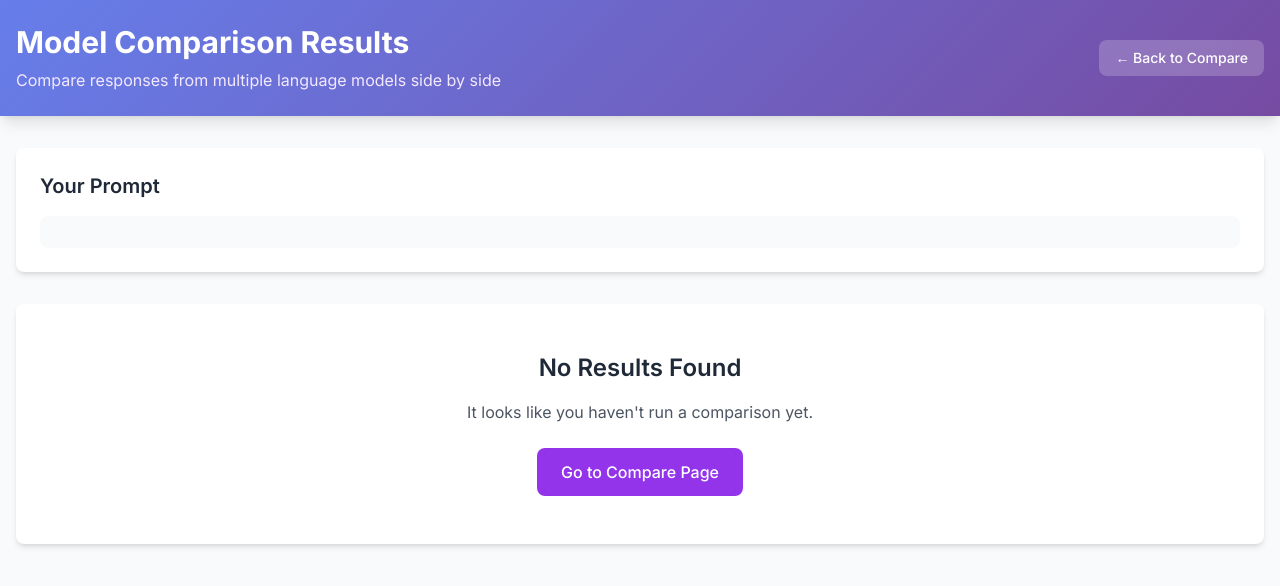
After one commit to Rikul/llmcompare, a Flask app: page /results in a window 1280 px wide. The commit adds this page. Shown: the top 586 px of the page. Run offline with Flask 3, Linux system fonts and the light colour scheme; some libraries are stand-ins or nearby versions.

Commit message:
Move model responses to separate results page
- Created new /results route and results.html template for displaying model comparison results
- Modified compare models functionality to redirect to results page after API call
- Results are stored in localStorage and displayed on dedicated results page
- Removed results section from main index page to keep it focused on input/comparison
- Added "Back to Compare" button on results page for easy navigation

```diff
--- a/app.py
+++ b/app.py
@@ -229,6 +229,12 @@ def index():
     return render_template('index.html', models=AVAILABLE_MODELS, api_keys_status=api_keys_status)
 
 
+@app.route('/results')
+def results():
+    """Render the results page"""
+    return render_template('results.html')
+
+
 @app.route('/api/models', methods=['GET'])
 def get_models():
     """Get available models"""
--- /dev/null
+++ b/templates/results.html
@@ -0,0 +1,223 @@
+<!DOCTYPE html>
+<html lang="en">
+<head>
+    <meta charset="UTF-8">
+    <meta name="viewport" content="width=device-width, initial-scale=1.0">
+    <title>Model Comparison Results - LLM Model Comparison Tool</title>
+    <script src="https://cdn.tailwindcss.com"></script>
+    <link rel="preconnect" href="https://fonts.googleapis.com">
+    <link rel="preconnect" href="https://fonts.gstatic.com" crossorigin>
+    <link href="https://fonts.googleapis.com/css2?family=Inter:wght@400;500;600;700&display=swap" rel="stylesheet">
+    <link rel="stylesheet" href="{{ url_for('static', filename='css/custom.css') }}">
+    <style>
+        body {
+            font-family: 'Inter', sans-serif;
+        }
+        .gradient-bg {
+            background: linear-gradient(135deg, #667eea 0%, #764ba2 100%);
+        }
+        .tab-active {
+            border-bottom: 3px solid #667eea;
+        }
+        .response-container {
+            max-height: 500px;
+            overflow-y: auto;
+        }
+    </style>
+</head>
+<body class="bg-gray-50">
+    <!-- Header -->
+    <header class="gradient-bg text-white shadow-lg">
+        <div class="container mx-auto px-4 py-6">
+            <div class="flex justify-between items-center">
+                <div>
+                    <h1 class="text-3xl font-bold">Model Comparison Results</h1>
+                    <p class="mt-2 text-purple-100">Compare responses from multiple language models side by side</p>
+                </div>
+                <a href="/" class="bg-white bg-opacity-20 hover:bg-opacity-30 rounded-lg px-4 py-2 transition-colors duration-200">
+                    <p class="text-sm font-medium">← Back to Compare</p>
+                </a>
+            </div>
+        </div>
+    </header>
+
+    <!-- Main Content -->
+    <main class="container mx-auto px-4 py-8">
+        <!-- Prompt Display -->
+        <div class="bg-white rounded-lg shadow-md p-6 mb-8">
+            <h2 class="text-xl font-semibold mb-4 text-gray-800">Your Prompt</h2>
+            <div class="bg-gray-50 p-4 rounded-lg">
+                <pre class="whitespace-pre-wrap text-gray-700" id="promptDisplay"></pre>
+            </div>
+        </div>
+
+        <!-- Results Section -->
+        <div id="resultsSection">
+            <div class="bg-white rounded-lg shadow-md p-6">
+                <h2 class="text-xl font-semibold mb-4 text-gray-800">Model Responses</h2>
+
+                <!-- Tabs -->
+                <div class="border-b border-gray-200 mb-6">
+                    <nav class="-mb-px flex space-x-8" id="tabsContainer">
+                        <!-- Tabs will be dynamically generated -->
+                    </nav>
+                </div>
+
+                <!-- Tab Content -->
+                <div id="tabContent">
+                    <!-- Tab content will be dynamically generated -->
+                </div>
+            </div>
+        </div>
+
+        <!-- No Results Message -->
+        <div id="noResults" class="hidden">
+            <div class="bg-white rounded-lg shadow-md p-12 text-center">
+                <h2 class="text-2xl font-semibold mb-4 text-gray-800">No Results Found</h2>
+                <p class="text-gray-600 mb-6">It looks like you haven't run a comparison yet.</p>
+                <a href="/" class="bg-purple-600 text-white px-6 py-3 rounded-lg hover:bg-purple-700 transition-colors duration-200 font-medium inline-block">
+                    Go to Compare Page
+                </a>
+            </div>
+        </div>
+    </main>
+
+    <script>
+        let currentTab = null;
+        let modelResponses = {};
+
+        // Load results from localStorage on page load
+        window.addEventListener('DOMContentLoaded', function() {
+            const storedPrompt = localStorage.getItem('comparisonPrompt');
+            const storedResults = localStorage.getItem('comparisonResults');
+
+            if (storedPrompt && storedResults) {
+                try {
+                    const prompt = storedPrompt;
+                    const results = JSON.parse(storedResults);
+
+                    // Display prompt
+                    document.getElementById('promptDisplay').textContent = prompt;
+
+                    // Display results
+                    modelResponses = results;
+                    displayResults(results);
+                } catch (error) {
+                    console.error('Error loading results:', error);
+                    showNoResults();
+                }
+            } else {
+                showNoResults();
+            }
+        });
+
+        function displayResults(responses) {
+            const resultsSection = document.getElementById('resultsSection');
+            const tabsContainer = document.getElementById('tabsContainer');
+            const tabContent = document.getElementById('tabContent');
+
+            // Clear previous results
+            tabsContainer.innerHTML = '';
+            tabContent.innerHTML = '';
+
+            // Create tabs and content for each model
+            let firstTab = true;
+            for (const [modelId, response] of Object.entries(responses)) {
+                // Create tab
+                const tab = document.createElement('a');
+                tab.href = '#';
+                tab.className = `py-2 px-1 border-b-2 font-medium text-sm ${firstTab ? 'border-purple-600 text-purple-600 tab-active' : 'border-transparent text-gray-500 hover:text-gray-700 hover:border-gray-300'}`;
+                tab.textContent = response.model_name;
+                tab.onclick = (e) => {
+                    e.preventDefault();
+                    showTab(modelId);
+                };
+                tabsContainer.appendChild(tab);
+
+                // Create content
+                const content = document.createElement('div');
+                content.id = `tab-${modelId}`;
+                content.className = `tab-pane ${firstTab ? '' : 'hidden'}`;
+                content.innerHTML = `
+                    <div class="space-y-4">
+                        <div class="flex justify-between items-center">
+                            <h3 class="text-lg font-semibold">${response.model_name}</h3>
+                            <span class="text-sm text-gray-500">${response.provider}</span>
+                        </div>
+                        <div class="relative">
+                            <div class="response-container bg-gray-50 p-4 rounded-lg">
+                                <pre class="whitespace-pre-wrap text-gray-700" id="response-${modelId}">${response.response}</pre>
+                            </div>
+                            <button class="copy-button" onclick="copyToClipboard('response-${modelId}', this)">
+                                Copy
+                            </button>
+                        </div>
+                        <div class="text-sm text-gray-500">
+                            Response time: ${new Date(response.timestamp).toLocaleString()}
+                        </div>
+                    </div>
+                `;
+                tabContent.appendChild(content);
+
+                if (firstTab) {
+                    currentTab = modelId;
+                    firstTab = false;
+                }
+            }
+
+            // Show results section
+            resultsSection.classList.remove('hidden');
+        }
+
+        function showTab(modelId) {
+            // Update tabs
+            const tabs = document.querySelectorAll('#tabsContainer a');
+            tabs.forEach((tab, index) => {
+                if (Object.keys(modelResponses)[index] === modelId) {
+                    tab.classList.remove('border-transparent', 'text-gray-500');
+                    tab.classList.add('border-purple-600', 'text-purple-600', 'tab-active');
+                } else {
+                    tab.classList.remove('border-purple-600', 'text-purple-600', 'tab-active');
+                    tab.classList.add('border-transparent', 'text-gray-500');
+                }
+            });
+
+            // Update content
+            document.querySelectorAll('.tab-pane').forEach(pane => {
+                if (pane.id === `tab-${modelId}`) {
+                    pane.classList.remove('hidden');
+                } else {
+                    pane.classList.add('hidden');
+                }
+            });
+
+            currentTab = modelId;
+        }
+
+        function showNoResults() {
+            document.getElementById('resultsSection').classList.add('hidden');
+            document.getElementById('noResults').classList.remove('hidden');
+        }
+
+        // Copy to clipboard functionality
+        function copyToClipboard(elementId, button) {
+            const element = document.getElementById(elementId);
+            const text = element.textContent;
+
+            navigator.clipboard.writeText(text).then(function() {
+                // Change button text to "Copied!"
+                button.textContent = 'Copied!';
+                button.classList.add('copied');
+
+                // Reset button after 2 seconds
+                setTimeout(() => {
+                    button.textContent = 'Copy';
+                    button.classList.remove('copied');
+                }, 2000);
+            }, function(err) {
+                console.error('Could not copy text: ', err);
+            });
+        }
+    </script>
+</body>
+</html>
```
Also changed, not shown: templates/index.html (+6 -128 lines).
